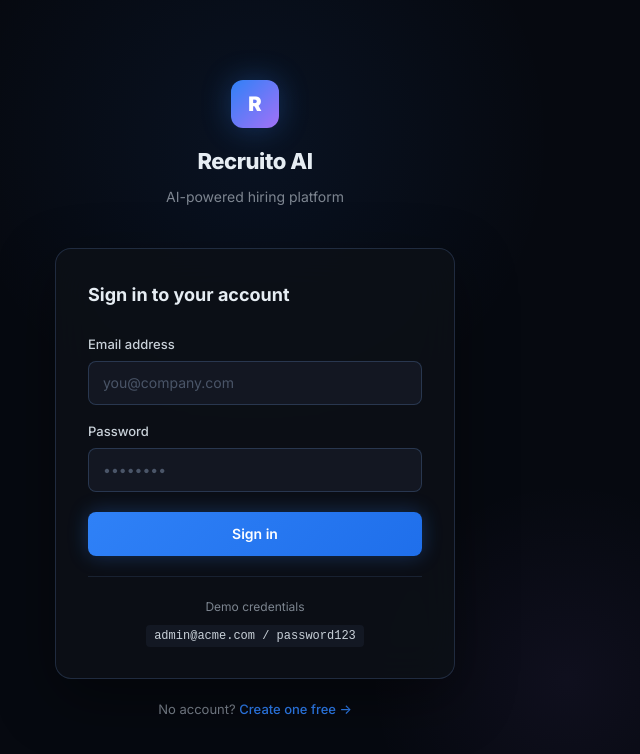
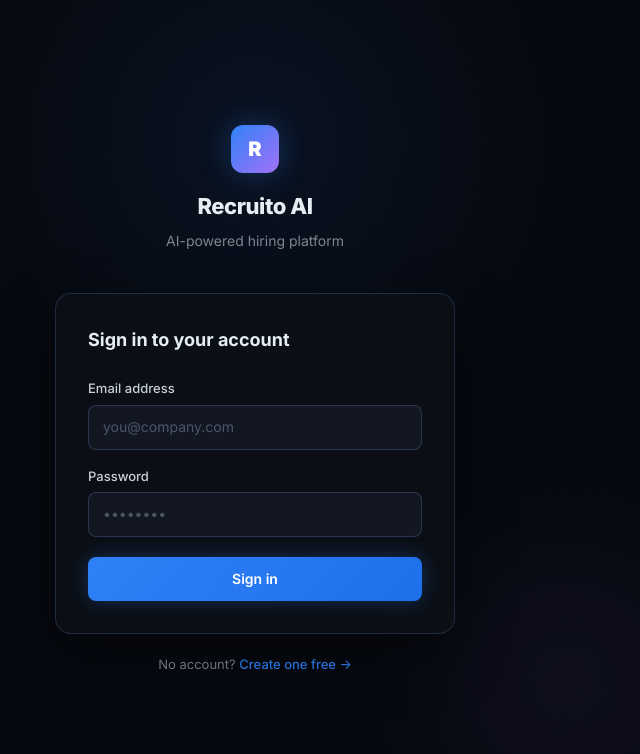
Before and after one commit to architbxr7524/RECRUITO-AI, a Next.js app in the folder frontend/: page /login in a window 1280 px wide. Shown: the top 754 px of the page, without its empty margins (385-1025 px from the left). Built offline with nearby package versions, Linux system fonts and the light colour scheme; no server answers.

Commit message:
Fix demo credentials and API URL

```diff
--- a/frontend/app/(auth)/login/page.tsx
+++ b/frontend/app/(auth)/login/page.tsx
@@ -3,7 +3,7 @@ import { useState } from 'react'
 import { useRouter } from 'next/navigation'
 import axios from 'axios'
 
-const api = axios.create({ baseURL: 'http://localhost:3001/api/v1' })
+const api = axios.create({ baseURL: `${process.env.NEXT_PUBLIC_API_URL}/api/v1` })
 
 export default function LoginPage() {
   const router = useRouter()
@@ -166,16 +166,7 @@ export default function LoginPage() {
             </button>
           </form>
 
-          <div style={{
-            marginTop: '20px', paddingTop: '20px',
-            borderTop: '1px solid rgba(48,64,92,0.4)',
-            textAlign: 'center'
-          }}>
-            <div style={{ fontSize: '12px', color: '#7d8590', marginBottom: '6px' }}>Demo credentials</div>
-            <code style={{ fontSize: '12px', color: '#c9d1d9', background: 'rgba(22,27,39,0.8)', padding: '4px 8px', borderRadius: '4px' }}>
-              admin@acme.com / password123
-            </code>
-          </div>
+
         </div>
 
         <p style={{ textAlign: 'center', marginTop: '20px', fontSize: '13px', color: '#7d8590' }}>
```
